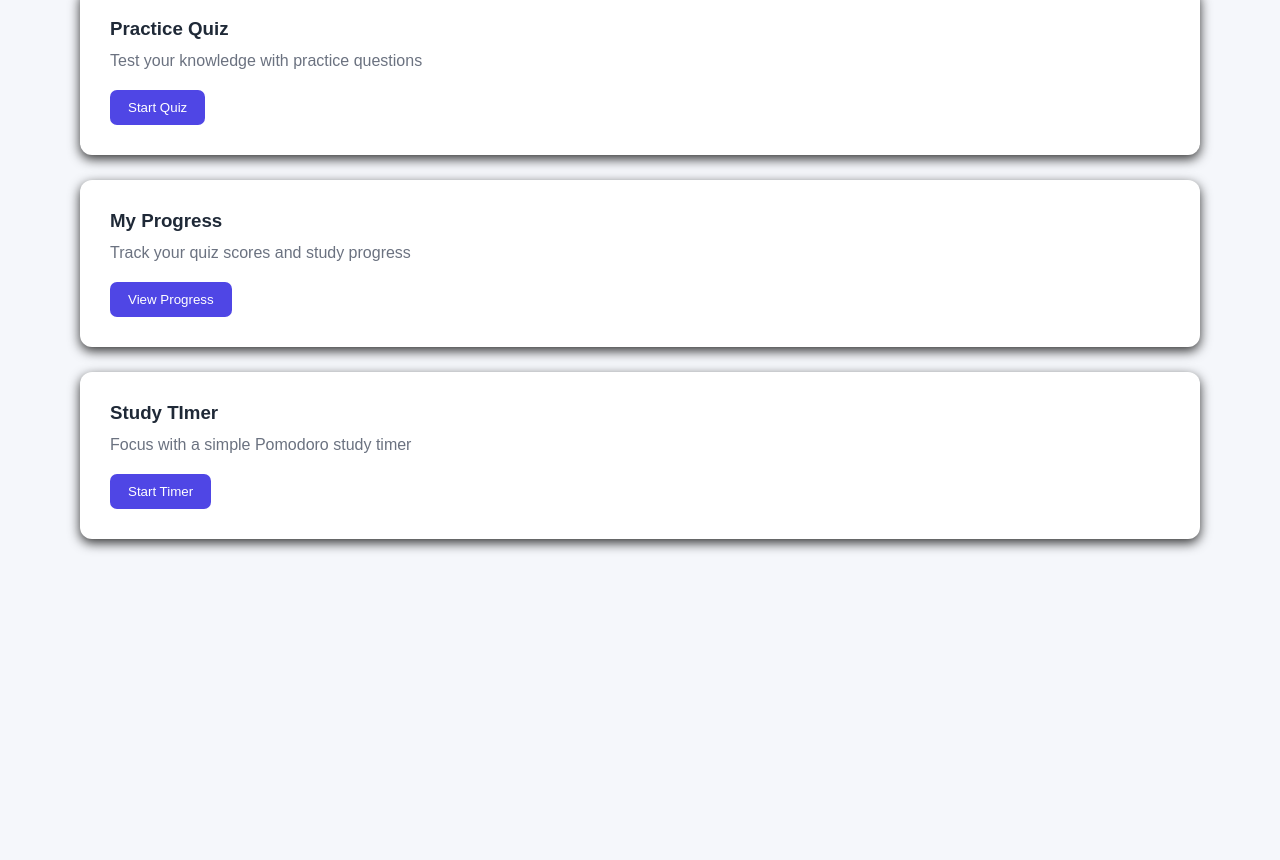
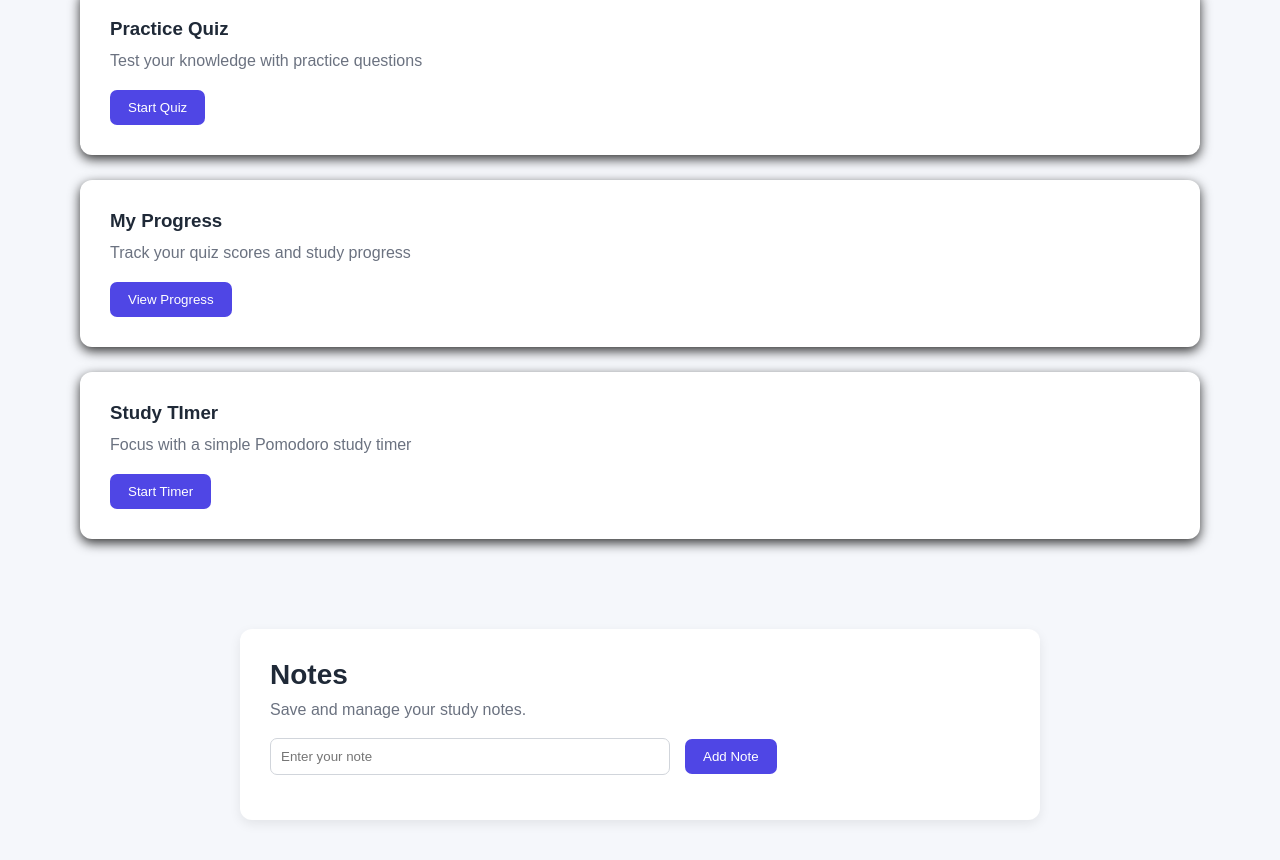
Before and after one commit to asha32/studybuddy, a React (Vite) app: page / in a window 1280 px wide. Shown: the part 364-1224 px from the top of the page. Before the commit the page ends 953 px from the top, so only its background shows below. Built offline with nearby package versions, Linux system fonts and the light colour scheme.

Commit message:
added notes feature

```diff
--- a/src/App.jsx
+++ b/src/App.jsx
@@ -1,3 +1,5 @@
+import Notes from "./components/Notes";
+
 function App() {
   return (
     <div>
@@ -6,7 +8,7 @@ function App() {
 
         <div>
           <a href="#">Dashboard</a>
-          <a href="#">My Notes</a>
+          <a href="#notes">My Notes</a>
           <a href="#">Quiz</a>
           <a href="#">Progress</a>
           <a href="#">Study Timer</a>
@@ -43,6 +45,8 @@ function App() {
           </div>
         </section>
       </main>
+
+      <Notes />
     </div>
   );
 }
--- /dev/null
+++ b/src/components/Notes.jsx
@@ -0,0 +1,81 @@
+import { useState, useEffect } from "react";
+
+function Notes() {
+    const [note, setNote] = useState("");
+    const [notes, setNotes] = useState([]);
+    const [isLoaded, setIsLoaded] = useState(false);
+
+    // useEffect(() => {
+    //     const savedNotes = localStorage.getItem("studyNotes");
+
+    //     if(savedNotes) {
+    //         setNotes(JSON.parse(savedNotes));
+    //     }
+    // }, []);
+
+    // useEffect(() => {
+    //     localStorage.setItem("studyNotes", JSON.stringify(notes));
+    // }, [notes]);
+
+
+    useEffect(() => {
+        const savedNotes = localStorage.getItem("studyNotes");
+
+        if (savedNotes) {
+            setNotes(JSON.parse(savedNotes));
+        }
+
+        setIsLoaded(true);
+    }, []);
+
+
+    useEffect(() => {
+        if(isLoaded){
+            localStorage.setItem("studyNotes", JSON.stringify(notes));
+        }
+    }, [notes, isLoaded]);
+
+    const addNote = () => {
+        if (note.trim() === "") {
+            return;
+        }
+
+        setNotes([...notes, note]);
+        setNote("");
+    };
+
+    const deleteNote = (index) => {
+        const updatedNotes = notes.filter((_, i) => i !== index);
+        setNotes(updatedNotes);
+    };
+
+    return (
+        <div id="notes">
+            <h1>Notes</h1>
+            <p>Save and manage your study notes.</p>
+            <div>
+                <input type="text" placeholder="Enter your note"
+                    value={note}
+                    onChange={(e) => setNote(e.target.value)}
+                />
+
+                <button onClick={addNote}>Add Note</button>
+            </div>
+
+            <div>
+                {notes.map((item, index) => (
+                    // <p key={index}>{item}</p>
+
+                    <div key={index}>
+                        <p>{item}</p>
+
+                        <button onClick={() => deleteNote(index)}>
+                            Delete</button>
+                    </div>
+                ))}
+            </div>
+        </div>
+    );
+}
+
+export default Notes;
--- a/src/index.css
+++ b/src/index.css
@@ -89,3 +89,42 @@ button:hover{
         grid-template-columns: 1 fr;
     }
 }
+
+/*My Notes section*/
+#notes{
+    background-color: white;
+    margin: 40px auto;
+    padding: 30px;
+    max-width: 800px;
+    border-radius: 12px;
+    box-shadow: 0 4px 12px rgba(0, 0, 0, 0.08);
+}
+
+#notes h1{
+    font-size: 28px;
+    margin-bottom: 10px;
+    color: #1f2937;
+}
+
+#notes p{
+    color: #6b7280;
+    margin-bottom: 15px;
+}
+
+#notes input{
+    padding: 10px;
+    width: 70%;
+    max-width: 400px;
+    border: 1px solid #d1d5db;
+    border-radius: 7px;
+    margin-right: 10px;
+    margin-bottom: 15px;
+}
+
+#notes button{
+    margin: 5px;
+}
+
+#notes button:hover{
+    background-color: #4338ca;
+}
```
